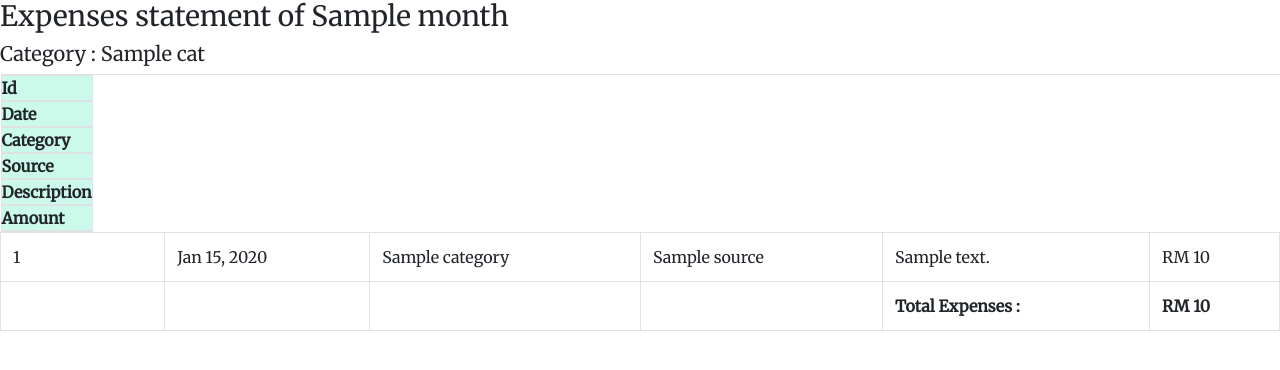
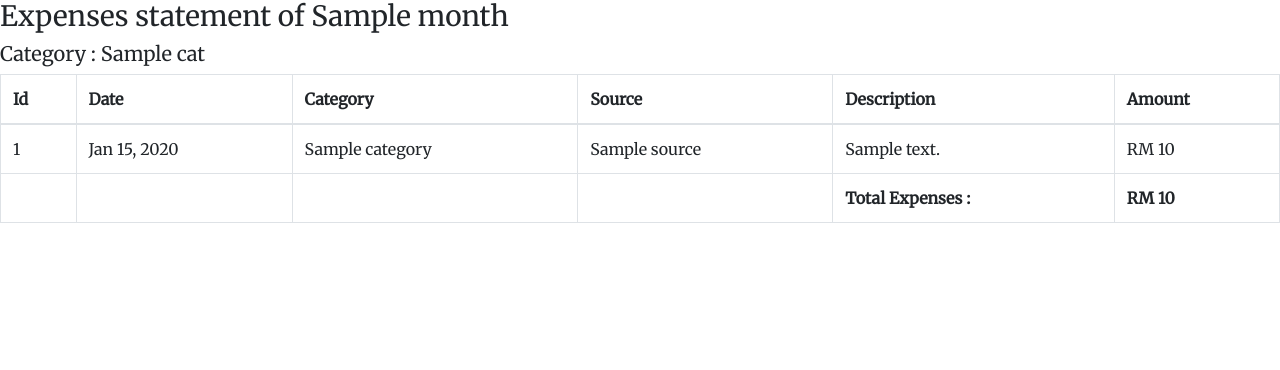
Before and after one commit to leongjinqwen/personal-app, a Python web app: template app_web/blueprints/expenses/templates/expenses/statement.html in a window 1280 px wide. Shown: the top 370 px of the page. Run offline with Jinja, Linux system fonts and the light colour scheme; the template is opened without the code that fills it: most values are stand-ins (such as "Sample title", 1, 10 or a date in 2020); some libraries are stand-ins or nearby versions.

Commit message:
amend styling for statement

```diff
--- a/app_web/blueprints/expenses/templates/expenses/statement.html
+++ b/app_web/blueprints/expenses/templates/expenses/statement.html
@@ -14,10 +14,6 @@
         td,th {
           border-left:1px solid #dee2e6;
           border-right:1px solid #dee2e6;
-        }
-        th {
-          display: table-header-group;
-          background-color: rgb(203, 250, 234);
         }
         tr {
           page-break-inside: avoid;
--- a/app_web/blueprints/statements/templates/statements/new.html
+++ b/app_web/blueprints/statements/templates/statements/new.html
@@ -16,7 +16,7 @@
         let month = String(e.target.value)
         $.ajax({
             type: "GET",
-            url: `http://localhost:5000/statements/${month}`,
+            url: `https://personal-mgt-app.herokuapp.com/statements/${month}`,
             data: {
               'month': month,
             },
```
